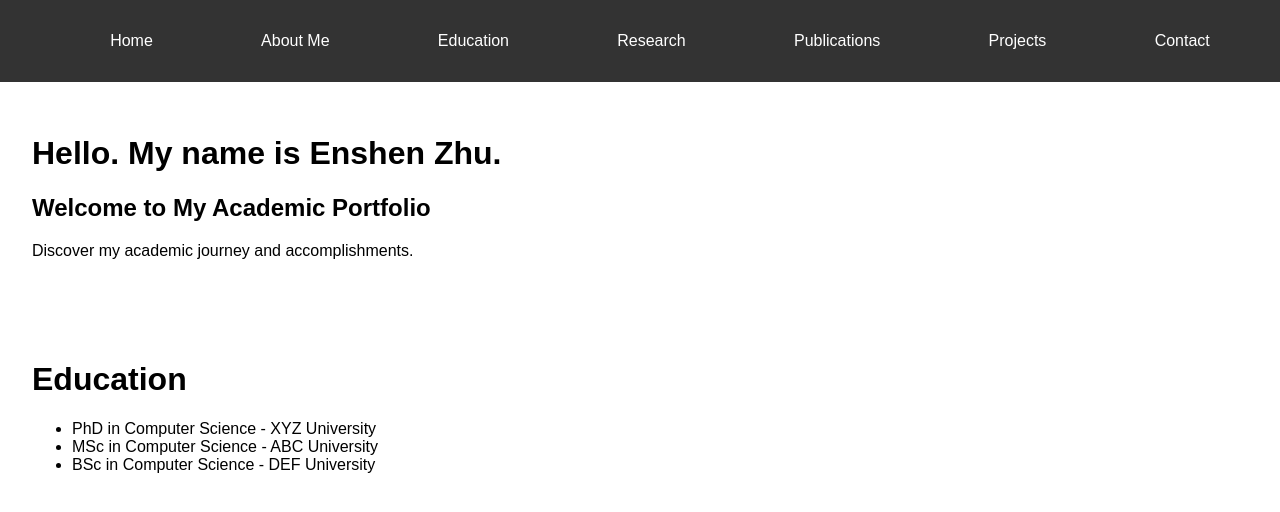
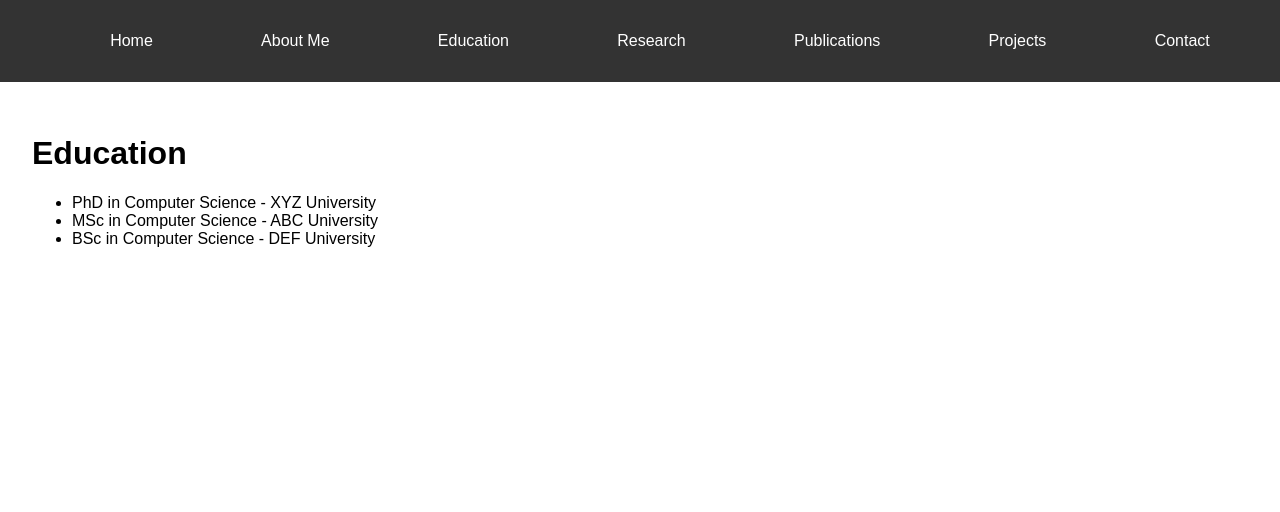
Before and after one commit to EnshenZhu/academic_webpage, a React (Create React App) app in the folder academic-portfolio/: page /education in a window 1280 px wide. Shown: the top 512 px of the page. Built offline with nearby package versions, Linux system fonts and the light colour scheme.

Commit message:
minor changes on the webpage layout

```diff
--- a/academic-portfolio/src/App.js
+++ b/academic-portfolio/src/App.js
@@ -15,10 +15,8 @@ const App = () => {
     <Router>
       <div>
         <Navigation />
-        <Home />
         <Routes>
-          {/* <Route path="/" element={<Home />} /> */}
-          {/* <Route path="/home" element={<Home />} /> */}
+          <Route path="/" element={<Home />} />
           <Route path="/about" element={<About />} />
           <Route path="/education" element={<Education />} />
           <Route path="/research" element={<Research />} />
```
